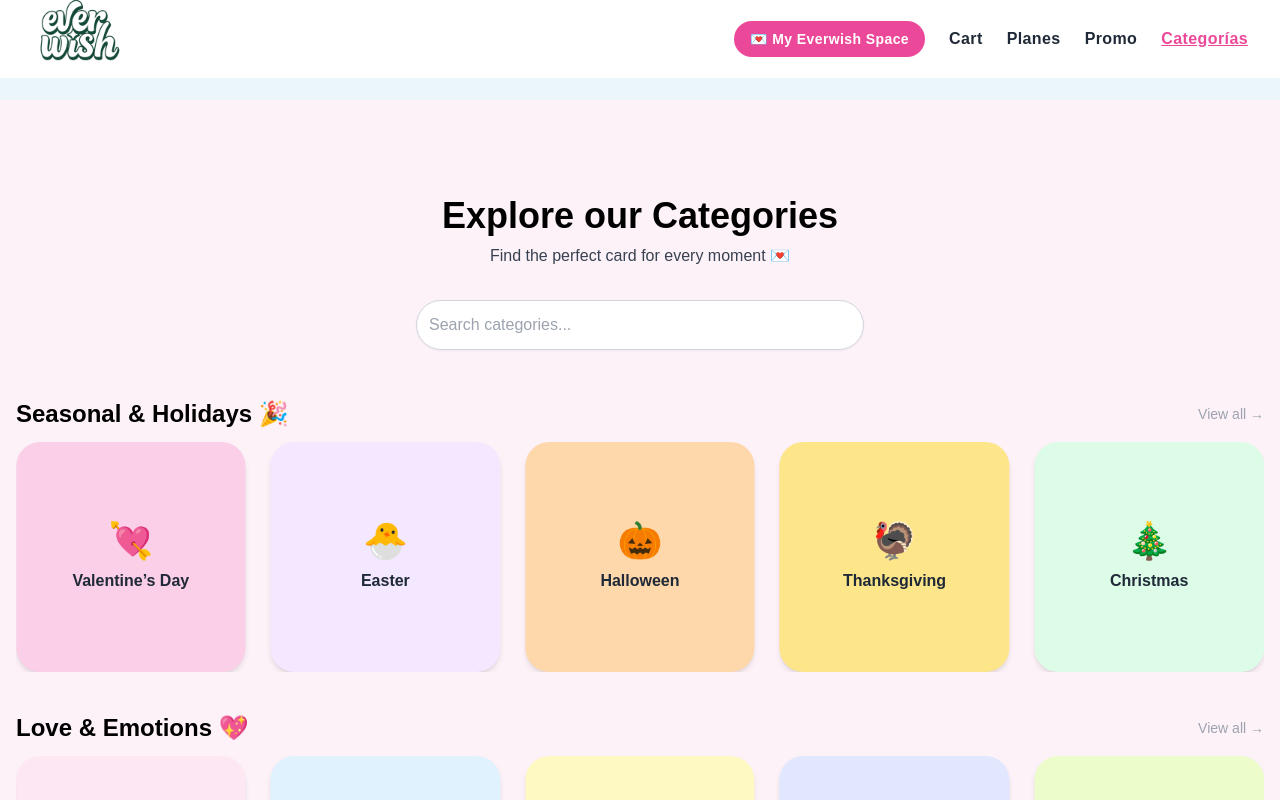
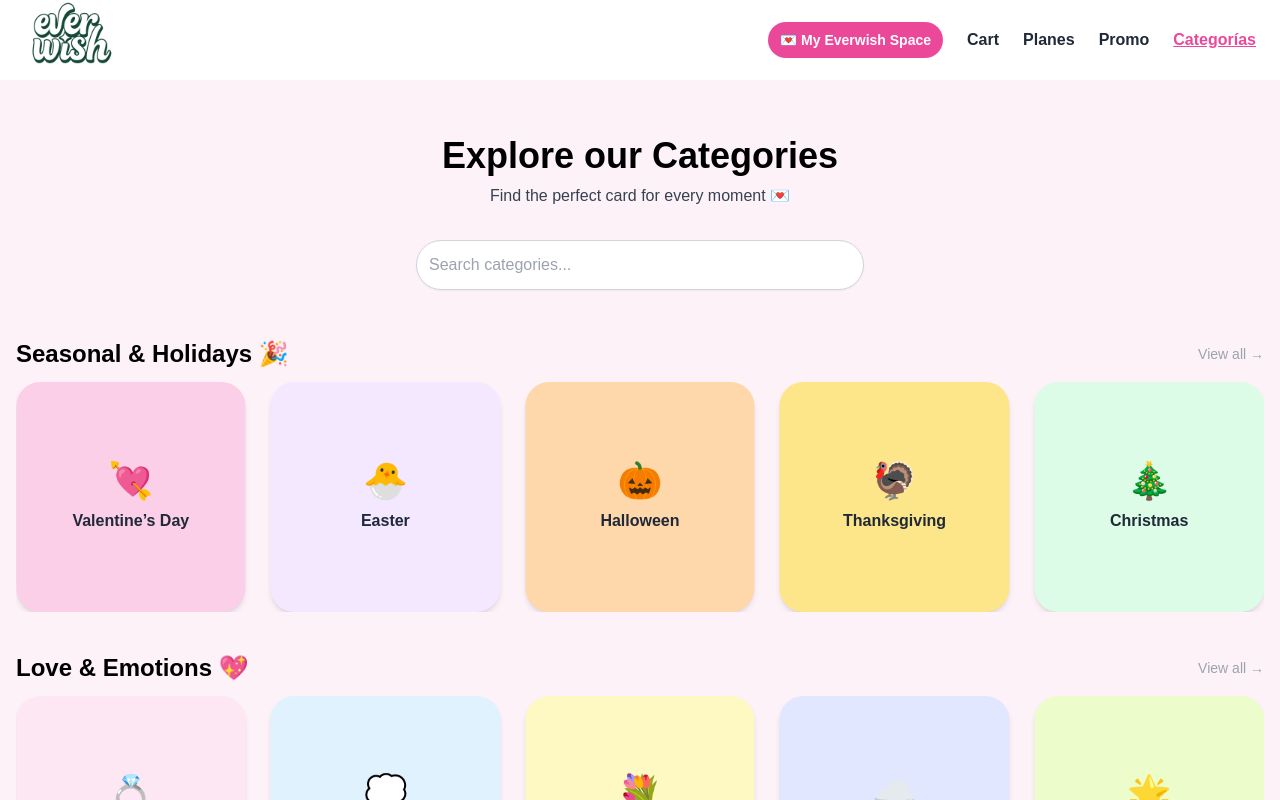
Before and after one commit to everwishhq-commits/EverWish, a Next.js app: page /categories in a window 1280 px wide. Shown: the top 800 px of the page. Built offline with nearby package versions, Linux system fonts and the light colour scheme.

Commit message:
Update header.js

```diff
--- a/app/components/header.js
+++ b/app/components/header.js
@@ -23,25 +23,16 @@ export default function Header() {
   return (
     <>
       <header
-        className={`fixed top-0 left-0 w-full z-50 transition-all duration-500 bg-white ${
-          isScrolled ? "shadow-md" : ""
-        }`}
-        style={{
-          height: isScrolled ? "64px" : "78px", // 📏 menor altura que antes
-          display: "flex",
-          alignItems: "center",
-        }}
+        className={`fixed top-0 left-0 w-full z-50 transition-all duration-500 ${
+          isScrolled ? "h-16 shadow-md" : "h-20"
+        } bg-white flex items-center`}
       >
-        <div className="w-full max-w-7xl mx-auto flex flex-wrap items-center justify-between px-4 md:px-8">
-          {/* ---------- LOGO ---------- */}
+        <div className="w-full max-w-7xl mx-auto flex items-center justify-between px-3 md:px-6">
+          {/* Logo */}
           <div
-            className={`flex items-center justify-center transition-all duration-500 ${
-              isScrolled ? "w-16" : "w-20 md:w-24"
+            className={`transition-all duration-500 ${
+              isScrolled ? "w-14" : "w-20 md:w-24"
             } cursor-pointer`}
-            style={{
-              transform: "translateY(-2px)", // ☑️ sube un poco el logo
-              marginRight: "6px", // 🪶 deja aire con el botón
-            }}
           >
             <Link href="/">
               <Image
@@ -54,16 +45,14 @@ export default function Header() {
             </Link>
           </div>
 
-          {/* ---------- MENÚ ---------- */}
-          <nav className="flex flex-wrap items-center justify-center gap-3 md:gap-6 text-gray-800 font-semibold text-xs md:text-base tracking-wide transition-all duration-500">
-            {/* 💌 My Everwish Space */}
+          {/* Menu */}
+          <nav className="flex items-center gap-3 md:gap-6 text-gray-800 font-semibold text-xs md:text-base">
             <button
               onClick={() => setShowPopup(true)}
-              className="bg-pink-500 text-white px-3 py-1.5 md:px-4 md:py-2 rounded-full hover:bg-pink-600 transition text-xs md:text-sm whitespace-nowrap"
+              className="bg-pink-500 text-white px-3 py-2 rounded-full hover:bg-pink-600 transition text-xs md:text-sm"
             >
               💌 My Everwish Space
             </button>
-
             <Link
               href="/cart"
               className={`${isActive("/cart") ? "text-pink-500 underline" : ""}`}
@@ -91,7 +80,6 @@ export default function Header() {
           </nav>
         </div>
 
-        {/* ---------- POPUP ---------- */}
         {showPopup && (
           <ProfilePopup
             onClose={() => setShowPopup(false)}
@@ -107,8 +95,8 @@ export default function Header() {
         )}
       </header>
 
-      {/* 📱 margen inferior ajustado */}
-      <div className="h-[84px] md:h-[100px]"></div>
+      {/* ✅ Espacio fijo debajo del header */}
+      <div className="mt-8 md:mt-10"></div>
     </>
   );
-                  }
+}
```
